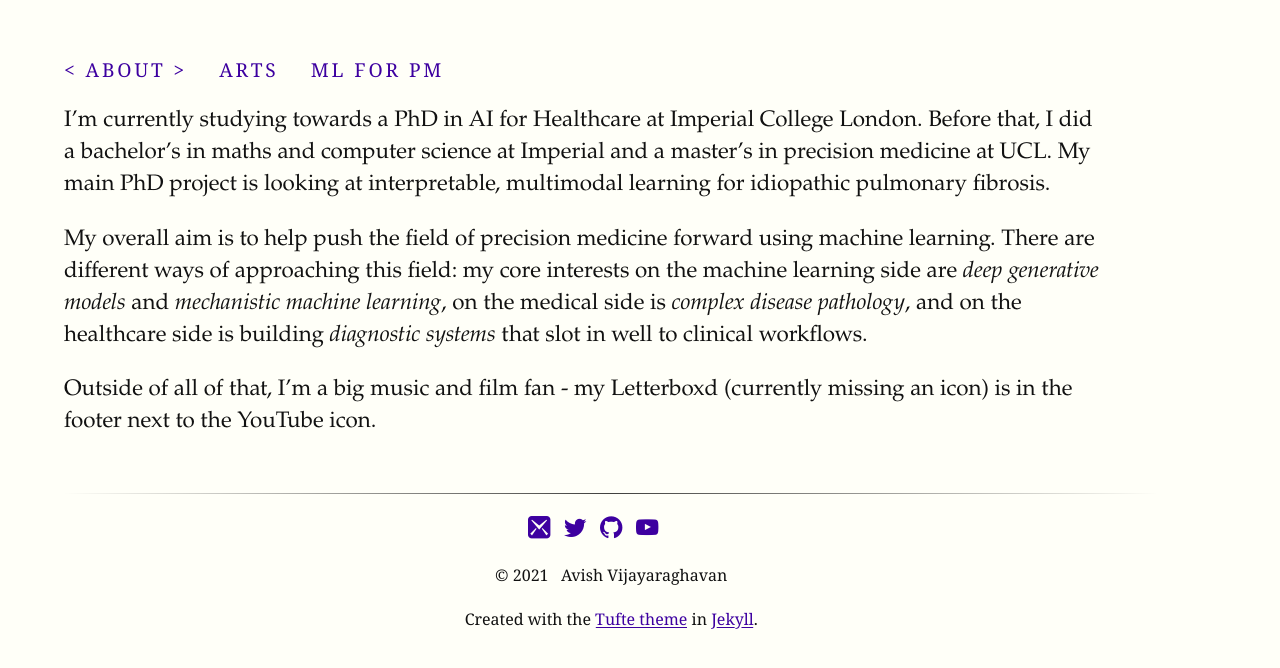
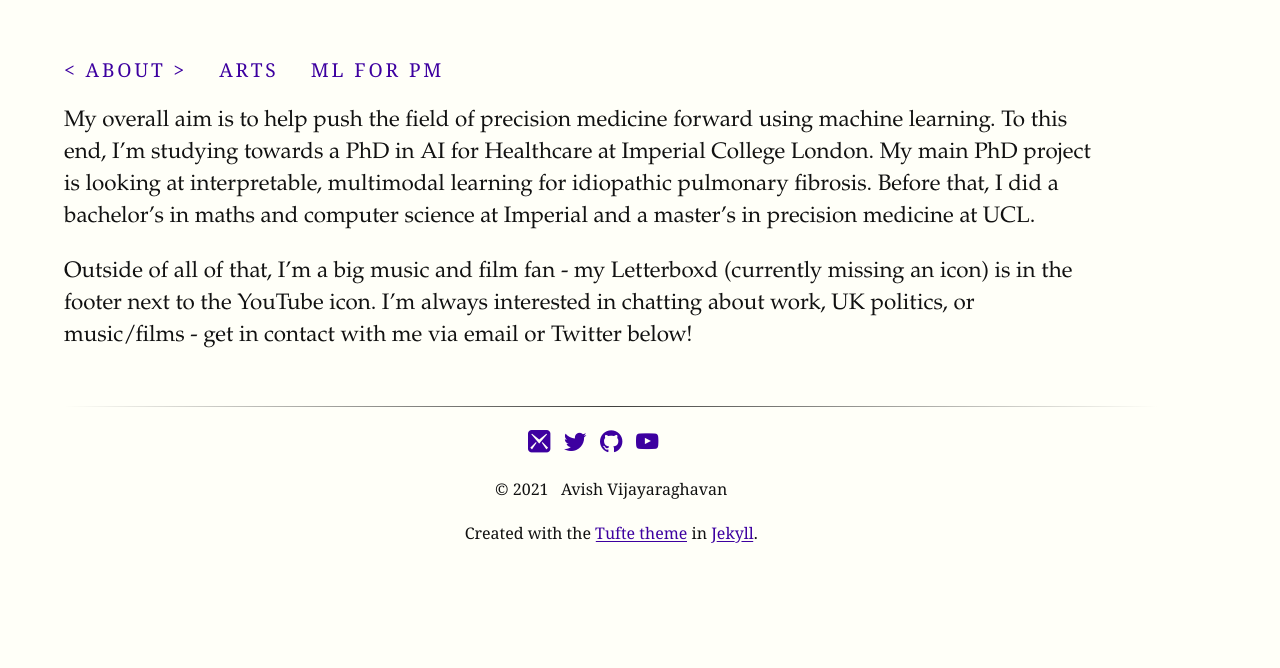
Before and after one commit to avishvj/avishvj.github.io, a Jekyll site: the page built from pages/about.md, in a window 1280 px wide. Shown: the top 668 px of the page. Built offline with Jekyll 4.4.1, drawn with Linux system fonts in a browser that asks for light colours; some web fonts are replaced.

Commit message:
update bio

```diff
--- a/pages/about.md
+++ b/pages/about.md
@@ -4,8 +4,6 @@ title: About
 permalink: //
 ---
 
-I'm currently studying towards a PhD in AI for Healthcare at Imperial College London. Before that, I did a bachelor's in maths and computer science at Imperial and a master's in precision medicine at UCL. My main PhD project is looking at interpretable, multimodal learning for idiopathic pulmonary fibrosis.
+My overall aim is to help push the field of precision medicine forward using machine learning. To this end, I'm studying towards a PhD in AI for Healthcare at Imperial College London. My main PhD project is looking at interpretable, multimodal learning for idiopathic pulmonary fibrosis. Before that, I did a bachelor's in maths and computer science at Imperial and a master's in precision medicine at UCL.
 
-My overall aim is to help push the field of precision medicine forward using machine learning. There are different ways of approaching this field: my core interests on the machine learning side are *deep generative models* and *mechanistic machine learning*, on the medical side is *complex disease pathology*, and on the healthcare side is building *diagnostic systems* that slot in well to clinical workflows.
-
-Outside of all of that, I'm a big music and film fan - my Letterboxd (currently missing an icon) is in the footer next to the YouTube icon.
+Outside of all of that, I'm a big music and film fan - my Letterboxd (currently missing an icon) is in the footer next to the YouTube icon. I'm always interested in chatting about work, UK politics, or music/films - get in contact with me via email or Twitter below!
```
